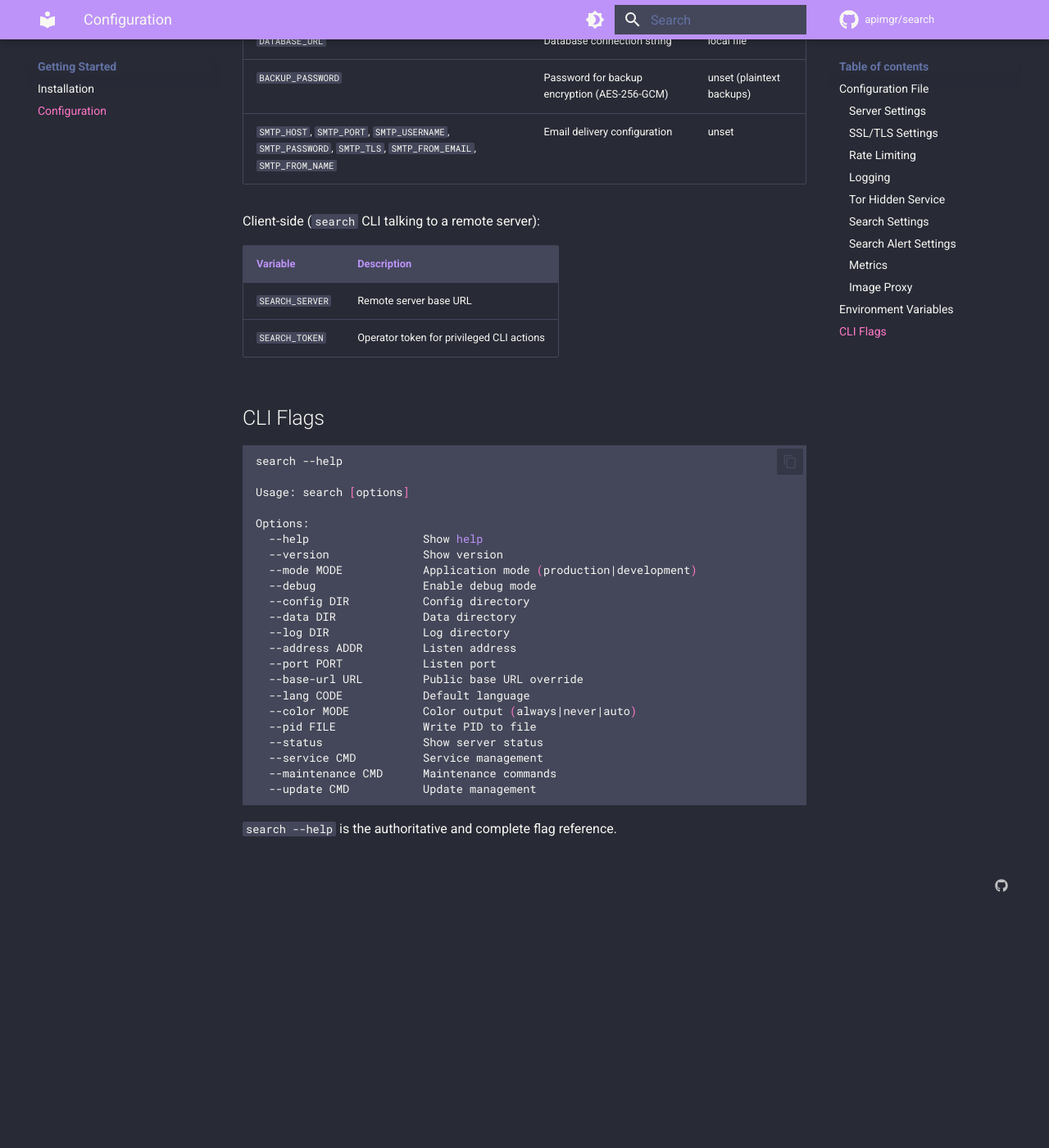
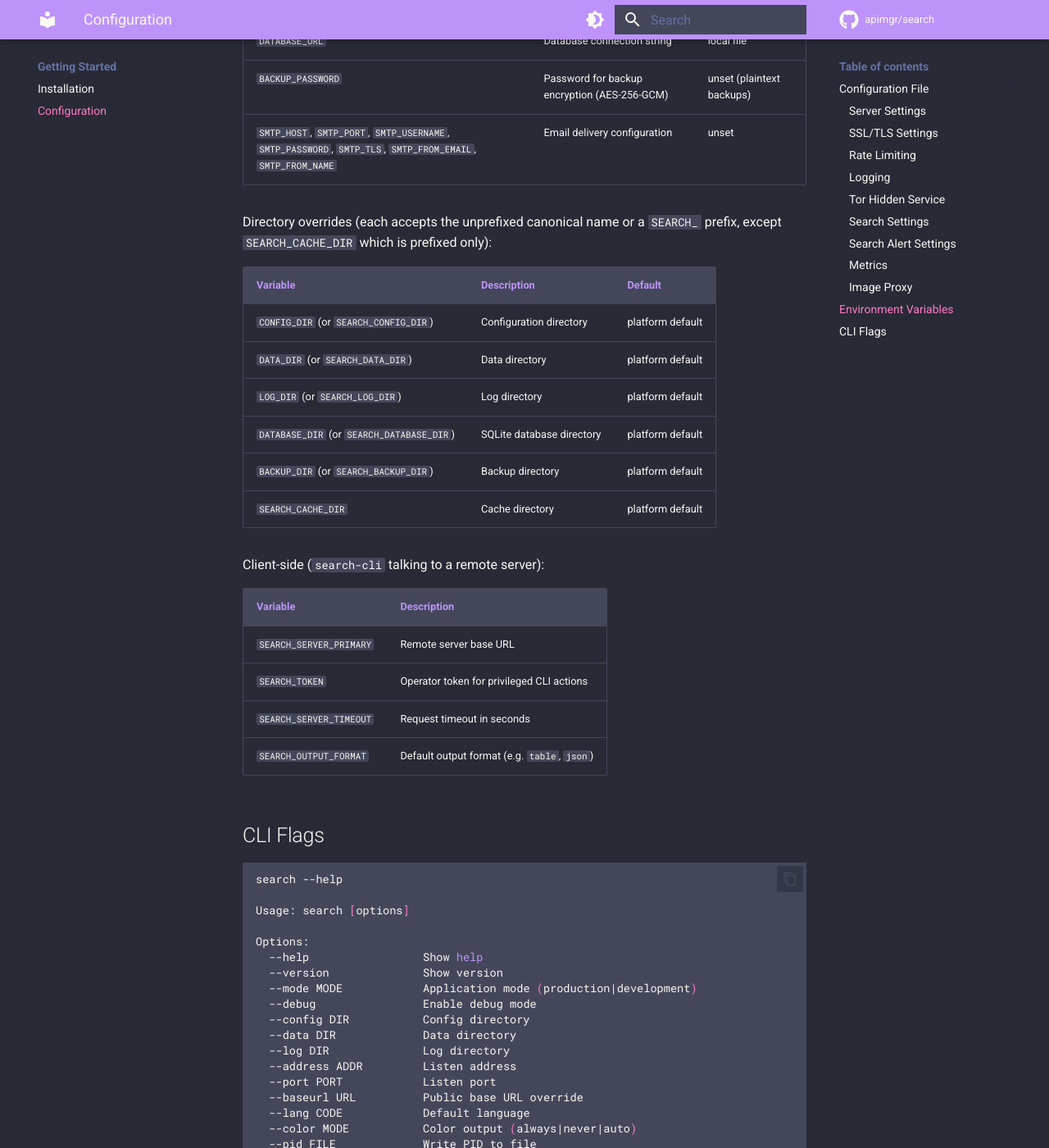
Before and after one commit to apimgr/search, an MkDocs documentation site: the page built from docs/configuration.md, in a window 1280 px wide and 1400 px high, scrolled down 4132 px. Shown: the whole window at 82% size. Built offline with MkDocs 1.6.1 and Material for MkDocs 9.7.7, drawn with Linux system fonts in a browser that asks for light colours; comment, search, counter and statistics services are not loaded; before the commit the page ends 5244 px from its top, so only the background shows below that; some of the changed text lies outside the part shown.

Commit message:
📝 Align env var and CLI flag docs with actual code 📝
Audit pass 4/5 found the documentation advertised environment
variables and a flag that the code never reads, making the docs a
no-op for users. Corrected every entry to the names the code
actually reads and to the AI.md PART 5 canonical (unprefixed) model.

- README.md: client server env var was `SEARCH_SERVER`; code reads
  `SEARCH_SERVER_PRIMARY` (src/client/cmd/root.go). Fixed the export
  example.
- README.md: server env example used `SEARCH_MODE`/`SEARCH_PORT`/
  `SEARCH_LISTEN`; none are read. Switched to canonical unprefixed
  `MODE`/`PORT`/`LISTEN` (src/config/env.go).
- docs/configuration.md: rewrote the server env-var table — removed
  `SEARCH_PORT`/`SEARCH_ADDRESS`/`SEARCH_MODE`/`SEARCH_LANG` (zero
  readers), using `PORT`/`LISTEN`/`MODE`, `SEARCH_BASE_URL`,
  `SEARCH_COLOR`, and `PID_FILE`/`DEBUG` (both prefixed+unprefixed).
- docs/configuration.md: added a directory-overrides table
  (CONFIG_DIR/DATA_DIR/LOG_DIR/DATABASE_DIR/BACKUP_DIR each accept a
  SEARCH_ prefix; SEARCH_CACHE_DIR prefix-only) and client vars
  SEARCH_SERVER_TIMEOUT and SEARCH_OUTPUT_FORMAT.
- docs/configuration.md: flag was documented `--base-url`; actual
  flag is `--baseurl` (src/main.go).

```diff
--- a/docs/configuration.md
+++ b/docs/configuration.md
@@ -160,31 +160,45 @@
 
 ## Environment Variables
 
-Most server settings can be set via `SEARCH_`-prefixed environment variables.
+Server settings can be set via environment variables. Canonical names follow
+AI.md PART 5 (unprefixed); a few also accept a `SEARCH_` prefix as noted.
 Run `search --help` for the authoritative, complete list.
 
 | Variable | Description | Default |
 |----------|-------------|---------|
-| `SEARCH_PORT` (or `PORT`) | Listen port | random `64000-64999` |
-| `SEARCH_ADDRESS` | Listen address | all interfaces |
-| `SEARCH_MODE` (or `MODE`) | Application mode (`production`/`development`) | `production` |
-| `SEARCH_DEBUG` (or `DEBUG`) | Enable debug mode (`0`/`1`, `true`/`false`) | `false` |
-| `SEARCH_BASE_URL` | Public base URL override | derived |
+| `PORT` | Listen port | random `64000-64999` |
+| `LISTEN` | Listen address | all interfaces |
+| `MODE` | Application mode (`production`/`development`) | `production` |
+| `DEBUG` (or `SEARCH_DEBUG`) | Enable debug mode (`0`/`1`, `true`/`false`) | `false` |
+| `SEARCH_BASE_URL` | Public base URL / path prefix override | derived |
 | `SEARCH_COLOR` | Color output mode (`always`/`never`/`auto`) | `auto` |
-| `SEARCH_LANG` | Default language | `en` |
-| `SEARCH_PID_FILE` | Path to PID file | platform default |
+| `PID_FILE` (or `SEARCH_PID_FILE`) | Path to PID file | platform default |
 | `DOMAIN` | FQDN override | detected |
 | `DATABASE_DRIVER` | `sqlite` or `libsql` | `sqlite` |
 | `DATABASE_URL` | Database connection string | local file |
 | `BACKUP_PASSWORD` | Password for backup encryption (AES-256-GCM) | unset (plaintext backups) |
 | `SMTP_HOST`, `SMTP_PORT`, `SMTP_USERNAME`, `SMTP_PASSWORD`, `SMTP_TLS`, `SMTP_FROM_EMAIL`, `SMTP_FROM_NAME` | Email delivery configuration | unset |
 
-Client-side (`search` CLI talking to a remote server):
+Directory overrides (each accepts the unprefixed canonical name or a `SEARCH_`
+prefix, except `SEARCH_CACHE_DIR` which is prefixed only):
+
+| Variable | Description | Default |
+|----------|-------------|---------|
+| `CONFIG_DIR` (or `SEARCH_CONFIG_DIR`) | Configuration directory | platform default |
+| `DATA_DIR` (or `SEARCH_DATA_DIR`) | Data directory | platform default |
+| `LOG_DIR` (or `SEARCH_LOG_DIR`) | Log directory | platform default |
+| `DATABASE_DIR` (or `SEARCH_DATABASE_DIR`) | SQLite database directory | platform default |
+| `BACKUP_DIR` (or `SEARCH_BACKUP_DIR`) | Backup directory | platform default |
+| `SEARCH_CACHE_DIR` | Cache directory | platform default |
+
+Client-side (`search-cli` talking to a remote server):
 
 | Variable | Description |
 |----------|-------------|
-| `SEARCH_SERVER` | Remote server base URL |
+| `SEARCH_SERVER_PRIMARY` | Remote server base URL |
 | `SEARCH_TOKEN` | Operator token for privileged CLI actions |
+| `SEARCH_SERVER_TIMEOUT` | Request timeout in seconds |
+| `SEARCH_OUTPUT_FORMAT` | Default output format (e.g. `table`, `json`) |
 
 ## CLI Flags
 
@@ -203,7 +217,7 @@
   --log DIR              Log directory
   --address ADDR         Listen address
   --port PORT            Listen port
-  --base-url URL         Public base URL override
+  --baseurl URL          Public base URL override
   --lang CODE            Default language
   --color MODE           Color output (always|never|auto)
   --pid FILE             Write PID to file
```
Also changed, not shown: README.md (+4 -4 lines).
